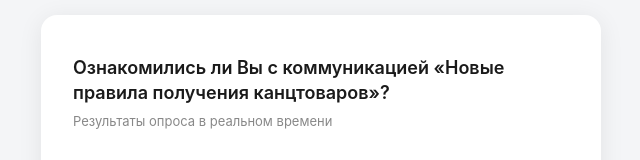
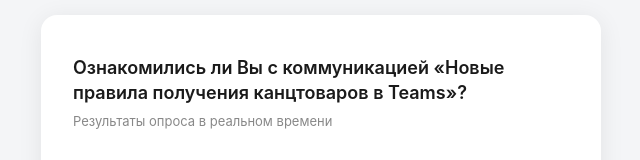
Before and after one commit to KlochkovN/kanctovary-poll, a plain HTML site: page dashboard.html in a window 1280 px wide. Shown: the part 108-268 px from the top of the page, without its empty margins (319-959 px from the left). Drawn offline with Linux system fonts and the light colour scheme.

Commit message:
Add files via upload

```diff
--- a/dashboard.html
+++ b/dashboard.html
@@ -104,7 +104,7 @@
 </head>
 <body>
   <div class="card">
-    <h1>Ознакомились ли Вы с коммуникацией «Новые правила получения канцтоваров»?</h1>
+    <h1>Ознакомились ли Вы с коммуникацией «Новые правила получения канцтоваров в Teams»?</h1>
     <p class="subtitle">Результаты опроса в реальном времени</p>
     <div class="total">Всего ответов: <b id="total">0</b></div>
     <div class="chart">
```
Also changed, not shown: index.html (+1 -1 lines).
